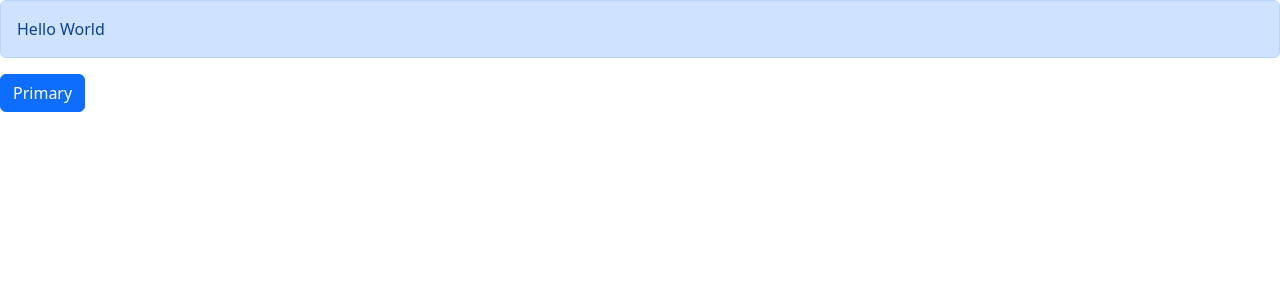
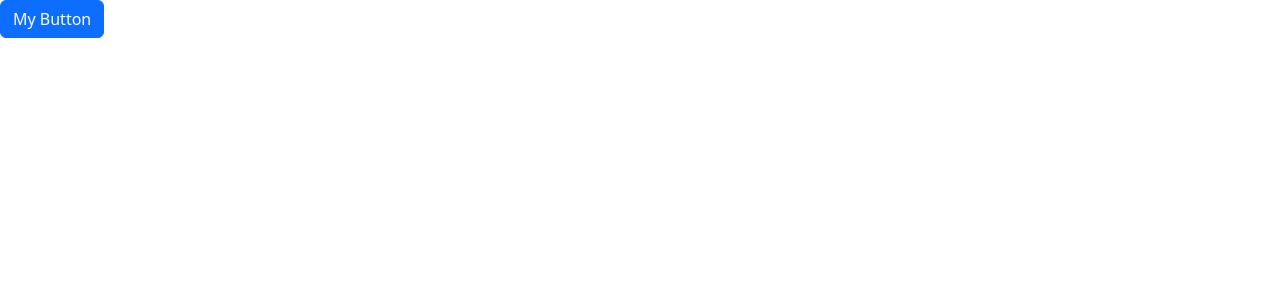
Before and after one commit to juanlajara/gaming-search, a React (Vite) app: page / in a window 1280 px wide. Shown: the top 300 px of the page. Built offline with nearby package versions, Linux system fonts and the light colour scheme.

Commit message:
+ button component

```diff
--- a/src/App.tsx
+++ b/src/App.tsx
@@ -4,10 +4,7 @@
 function App() {
 	return (
 		<div>
-			<Alert>
-				Hello <span>World</span>
-			</Alert>
-			<Button />
+			<Button onClick={() => console.log("Clicked")}>My Button</Button>
 		</div>
 	);
 }
--- a/src/components/Button.tsx
+++ b/src/components/Button.tsx
@@ -1,7 +1,15 @@
-const Button = () => {
+import { ReactNode } from "react";
+
+interface Props {
+	children: string;
+	color?: "primary" | "secondary" | "danger";
+	onClick: () => void;
+}
+
+const Button = ({ children, onClick, color = "primary" }: Props) => {
 	return (
-		<button type="button" className="btn btn-primary">
-			Primary
+		<button className={"btn btn-" + color} onClick={onClick}>
+			{children}
 		</button>
 	);
 };
```
